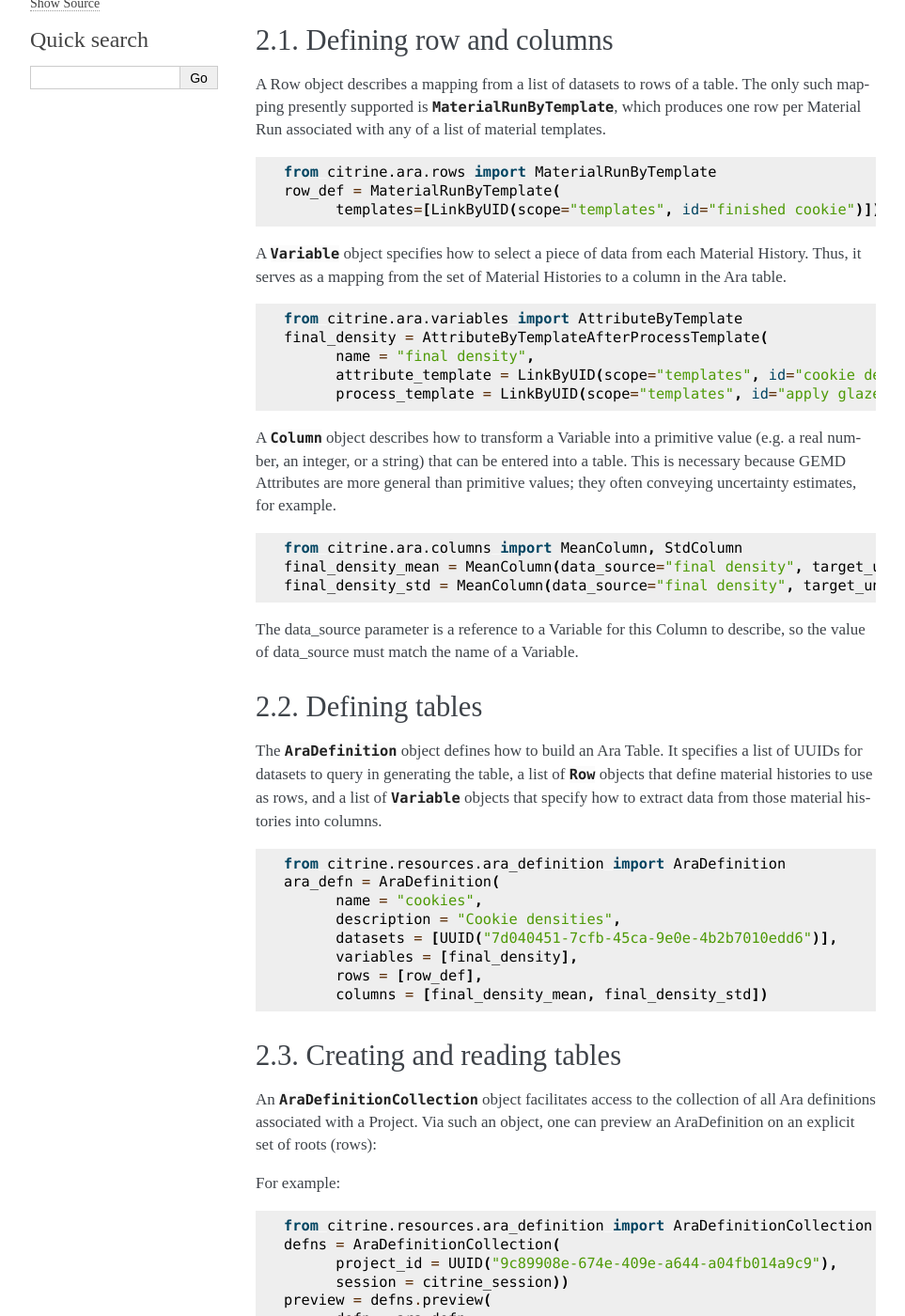
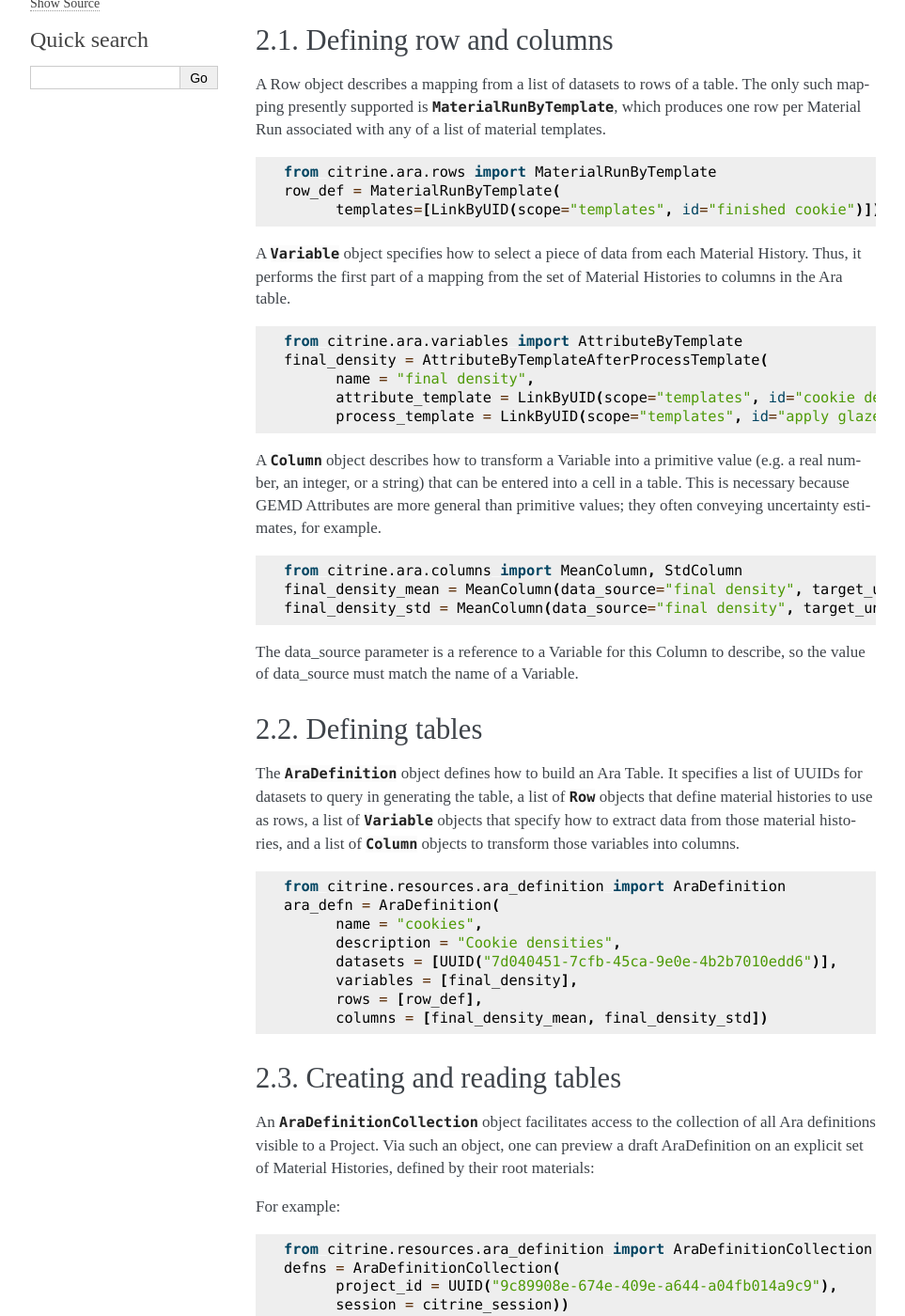
Before and after one commit to CitrineInformatics/citrine-python, a Sphinx documentation site: the page built from docs/source/data_extraction.rst, in a window 1280 px wide and 1400 px high, scrolled down 241 px. Shown: the whole window at 94% size, without its empty margins (148-1111 px from the left). Built offline with Sphinx 7.4.7, drawn with Linux system fonts in a browser that asks for light colours.

Commit message:
Apply suggestions from code review
Co-Authored-By: Max Hutchinson <maxhutch@gmail.com>

```diff
--- a/docs/source/data_extraction.rst
+++ b/docs/source/data_extraction.rst
@@ -19,7 +19,8 @@ The only such mapping presently supported is :class:`~citrine.ara.rows.MaterialR
    row_def = MaterialRunByTemplate(
          templates=[LinkByUID(scope="templates", id="finished cookie")])
 
-A :class:`~citrine.ara.variables.Variable` object specifies how to select a piece of data from each Material History. Thus, it serves as a mapping from the set of Material Histories to a column in the Ara table.
+A :class:`~citrine.ara.variables.Variable` object specifies how to select a piece of data from each Material History.
+Thus, it performs the first part of a mapping from the set of Material Histories to columns in the Ara table.
 
 .. code-block:: python
 
@@ -29,7 +30,8 @@ A :class:`~citrine.ara.variables.Variable` object specifies how to select a piec
          attribute_template = LinkByUID(scope="templates", id="cookie density"),
          process_template = LinkByUID(scope="templates", id="apply glaze")
 
-A :class:`~citrine.ara.columns.Column` object describes how to transform a Variable into a primitive value (e.g. a real number, an integer, or a string) that can be entered into a table.  This is necessary because GEMD Attributes are more general than primitive values; they often conveying uncertainty estimates, for example.
+A :class:`~citrine.ara.columns.Column` object describes how to transform a Variable into a primitive value (e.g. a real number, an integer, or a string) that can be entered into a cell in a table.
+This is necessary because GEMD Attributes are more general than primitive values; they often conveying uncertainty estimates, for example.
 
 .. code-block:: python
 
@@ -42,7 +44,11 @@ The data_source parameter is a reference to a Variable for this Column to descri
 Defining tables
 ---------------
 
-The :class:`~citrine.resources.ara_definition.AraDefinition` object defines how to build an Ara Table. It specifies a list of UUIDs for datasets to query in generating the table, a list of :class:`~citrine.ara.rows.Row` objects that define material histories to use as rows, and a list of :class:`~citrine.ara.variables.Variable` objects that specify how to extract data from those material histories into columns.
+The :class:`~citrine.resources.ara_definition.AraDefinition` object defines how to build an Ara Table.
+It specifies a list of UUIDs for datasets to query in generating the table,
+a list of :class:`~citrine.ara.rows.Row` objects that define material histories to use as rows,
+a list of :class:`~citrine.ara.variables.Variable` objects that specify how to extract data from those material histories,
+and a list of :class:`~citrine.ara.columns.Column` objects to transform those variables into columns.
 
 .. code-block:: python
 
@@ -58,7 +64,8 @@ The :class:`~citrine.resources.ara_definition.AraDefinition` object defines how
 Creating and reading tables
 ---------------------------
 
-An :class:`~citrine.resources.ara_definition.AraDefinitionCollection` object facilitates access to the collection of all Ara definitions associated with a Project. Via such an object, one can preview an AraDefinition on an explicit set of roots (rows):
+An :class:`~citrine.resources.ara_definition.AraDefinitionCollection` object facilitates access to the collection of all Ara definitions visible to a Project.
+Via such an object, one can preview a draft AraDefinition on an explicit set of Material Histories, defined by their root materials:
 
 For example:
 
```
